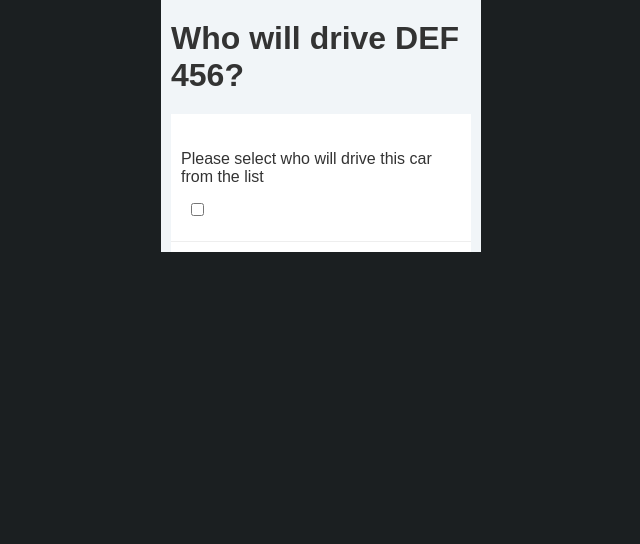
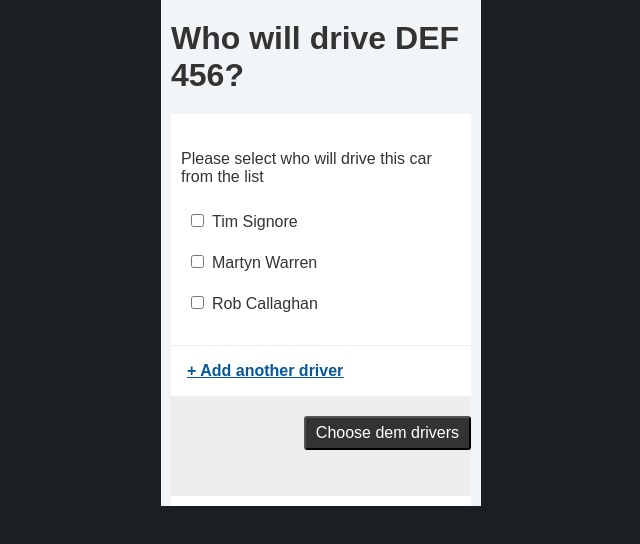
Before and after one commit to Timsig/M.cover_complete_10.19, a React (Create React App) app: page /select-drivers in a window 1280 px wide. Shown: the top 544 px of the page, without its empty margins (319-959 px from the left). Built offline with nearby package versions, Linux system fonts and the light colour scheme; a web font is replaced by a local one.

Commit message:
Drivers for car are submitting

```diff
--- a/src/App.js
+++ b/src/App.js
@@ -8,6 +8,8 @@ import JourneySelector from "./pages/journey-selector"
 import BuilderPage from "./pages/builder-page"
 import CarQuestions from "./pages/car-questions"
 import SelectDrivers from "./pages/select-drivers"
+import AdditionalDriver from "./pages/additional-driver-questions"
+import CoverForCar from "./pages/cover-for-car"
 
 
 import { BrowserRouter as Router, Route, Link } from "react-router-dom";
@@ -16,8 +18,9 @@ class Main extends React.Component {
 
   constructor(props) {
     super(props)
-    this.addPolicyHolder=this.addPolicyHolder.bind(this);
-    this.addCar = this.addCar.bind(this);
+    this.addPolicyHolder=this.addPolicyHolder.bind(this)
+    this.addCar = this.addCar.bind(this)
+    this.driversOnCar = this.driversOnCar.bind(this)
 
     this.state = {
       policyHolder: "",
@@ -40,7 +43,7 @@ class Main extends React.Component {
         entered: false,
         drivers: []
       },
-      drivers: [],
+      drivers: ["Tim Signore", "Martyn Warren", "Rob Callaghan"],
 
       homeComplete: false
     }
@@ -55,6 +58,15 @@ class Main extends React.Component {
 // This needs to update currentCar in state
   addCar(car) {
 
+  }
+
+  driversOnCar(drivers) {
+    let theCar = {...this.state[this.state.currentCar]}
+    theCar.drivers.length = 0
+    theCar.drivers.push(...drivers)
+    this.setState({
+      theCar
+    })
   }
 
   render() {
@@ -88,7 +100,8 @@ class Main extends React.Component {
               render={() => (<SelectDrivers currentCar={this.state.currentCar}
                 car={this.state[this.state.currentCar]}
                 drivers={this.state.drivers}
-                policyHolder={this.state.policyHolder} />
+                policyHolder={this.state.policyHolder}
+                driversOnCar={this.driversOnCar} />
               )}
             />
           </ScrollToTop>
--- /dev/null
+++ b/src/pages/additional-driver-questions.js
@@ -0,0 +1,110 @@
+import React from "react"
+
+
+import Header from "../components/header"
+
+import Qtext from "../components/q_textinput"
+import Qselect from "../components/q_select"
+import Qyesno from "../components/q_yesno"
+import Qbuttons from "../components/q_buttons"
+import Qrevealer from "../components/q_revealer"
+import Qcheckbox from "../components/q_checkbox"
+import Qselectclass from "../components/q_select-class"
+import Qdate from "../components/q_date"
+import Qlicence from "../components/q_licence"
+import Qprepop from "../components/q_prepop"
+import Qnumber from "../components/q_numbuttons"
+import Footer from "../components/footer"
+import Navbutton from "../components/molecules/navbutton"
+import { checkPropTypes } from "prop-types"
+
+const Driver2questions = () => {
+
+  return (
+    <div style={{ backgroundColor: '#fff', paddingBottom: '10px' }}>
+      <Header image="https://res.cloudinary.com/lwcqviihu/image/upload/v1563878704/m.cover_new/driver2-questions_head.jpg" />
+      <div className="questions-wrapper">
+        <Qbuttons
+          id="title"
+          question="Title"
+          options={["Mr", "Mrs", "Miss", "Ms", "Dr"]}
+        />
+        <Qtext id="firstName" question="First name" />
+        <Qtext id="surName" question="Surname" />
+        <Qdate id="DOB" question="Date of birth" />
+        <Qselect
+          id="maritalStatus"
+          question="What's their marital status"
+          options={[
+            "Married",
+            "Single",
+            "Divorced",
+            "Widowed",
+            "Living with partner",
+            "Separated",
+          ]}
+        />
+        <Qbuttons
+          id="employment"
+          question="What's their employment status?"
+          options={["Employed", "Self-employed", "Retired", "Other"]}
+        />
+        <Qselect
+          id="relationshipToYou"
+          question="What's their relationship to you"
+          options={[
+            "Brother/Sister",
+            "Partner of other relative",
+            "Policyholder",
+            "Spouse/Civil partner",
+            "Partner of brother/sister",
+            "Child",
+            "Common law/Partner",
+            "Grandchild",
+            "Grandparent",
+            "No relation",
+            "Other relative",
+            "Parent",
+            "Partner of child",
+          ]}
+        />
+        <Qlicence
+          id="driversLicence"
+          question="If you know their driving licence number, please complete it, below."
+        />
+
+        <section className="prepop-questions">
+          <h4>Please check the following statements</h4>
+          <Qprepop
+            id="claimsAccidents"
+            textbefore="Martha"
+            options={["has not", "has"]}
+            textafter="had any claims or accidents in the last five years, including whilst insured with us."
+          />
+          <Qprepop
+            id="UKres"
+            textbefore="Martha has been a UK resident for"
+            options={[
+              "more than 3 years",
+              "3 years",
+              "2 years",
+              "1 year",
+              "less than a year",
+            ]}
+            textafter="."
+          />
+        </section>
+      </div>
+
+      <Navbutton
+        to="/car2-drivers-b"
+        type="primary btn-block"
+        cta="Add driver to this car"
+        id="addDriverButton"
+      />
+    </div>
+
+  )
+}
+
+export default Driver2questions
--- a/src/pages/select-drivers.js
+++ b/src/pages/select-drivers.js
@@ -1,24 +1,43 @@
 import React from "react"
+import { Link, Redirect } from "react-router-dom"
 import HeaderText from "../components/header_text"
 import Qcheckbox from "../components/q_checkbox"
+import Footer from "../components/footer"
+import Submitbutton from "../components/molecules/submitbutton"
 
 class selectDrivers extends React.Component {
   constructor(props) {
     super(props)
-    console.log("props:", this.props)
+    this.selectDrivers = this.selectDrivers.bind(this)
 
   //Check if there are any drivers yet
     const drivers = []
     if (this.props.drivers.length > 0) {
-      drivers.push(this.props.drivers)
+      this.props.drivers.forEach(function(i) {
+        drivers.push(i)
+      })
+
     }else{
       drivers.push(this.props.policyHolder)
     }
 
     this.state = {
-      drivers: drivers
+      drivers: drivers,
+      redirect: false
     }
+  }
 
+  selectDrivers(event) {
+    event.preventDefault()
+    //Get nodelist from the form
+    const { drivers } = this.form
+    //Convert to array
+    const checkboxArray = Array.prototype.slice.call(drivers)
+    //Extract juust the checkked ones
+    const checkedBoxes = checkboxArray.filter(input => input.checked)
+    //Get the values of the checked ones
+    const checkedBoxValues = checkedBoxes.map(input => input.value)
+    this.props.driversOnCar(checkedBoxValues)
   }
 
   render() {
@@ -27,7 +46,17 @@ class selectDrivers extends React.Component {
         <HeaderText headline={"Who will drive      " + this.props.car.reg + "?"} />
         <main>
           <div className="questions-wrapper">
-        <Qcheckbox id="drivers" question="Please select who will drive this car from the list" options={this.state.drivers} />
+            <form id="driverSelector" onSubmit={this.selectDrivers} ref={form => this.form = form}>
+             <Qcheckbox id="drivers" question="Please select who will drive this car from the list" options={this.state.drivers} />
+            </form>
+            <Link to="/cover-questions">
+              <p className="link">+ Add another driver</p>
+            </Link>
+            <Footer type="submit" form="about-you">
+              <div className="navrow">
+                <Submitbutton style="primary" cta="Choose dem drivers" form="driverSelector" />
+              </div>
+            </Footer>
           </div>
         </main>
       </React.Fragment>
--- a/src/styles/global-styles.css
+++ b/src/styles/global-styles.css
@@ -190,7 +190,10 @@ h1 {
   width: 100%;
 }
 
-
+.questions-wrapper .link {
+  margin-left: 16px;
+  font-weight: 700;
+}
 
 /******* Radio buttons group rules *********/
 
```
Also changed, not shown: src/pages/cover-for-car.js (added).
